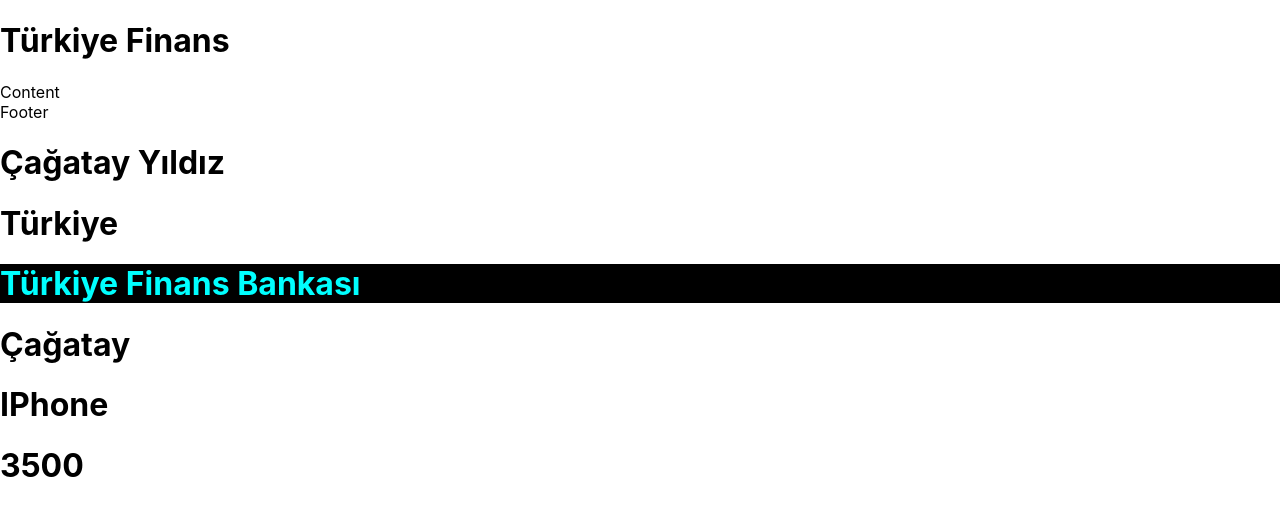
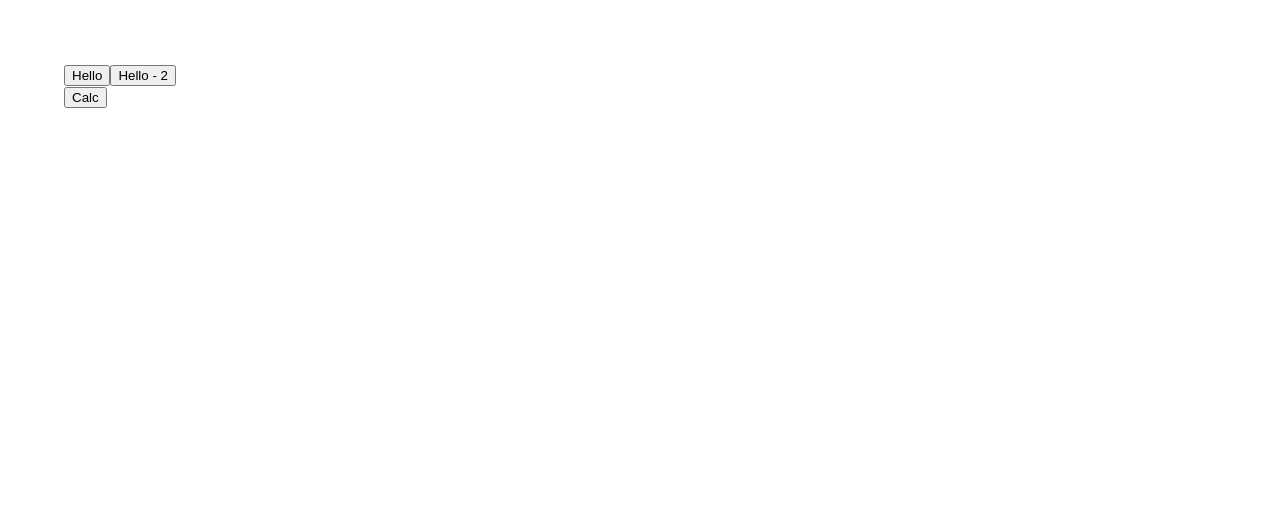
Before and after one commit to yakintech/tr-finans-react-tutorial-8, a React (Create React App) app: page / in a window 1280 px wide. Shown: the top 516 px of the page. Built offline with nearby package versions, Linux system fonts and the light colour scheme.

Commit message:
jsx sample

```diff
--- a/public/index.html
+++ b/public/index.html
@@ -26,7 +26,7 @@
     -->
     <title>React App</title>
   </head>
-  <body>
+  <body style="padding: 5%;">
     <noscript>You need to enable JavaScript to run this app.</noscript>
     <div id="root"></div>
     <!--
--- a/src/App.tsx
+++ b/src/App.tsx
@@ -1,19 +1,10 @@
-import React from 'react';
-import Header from './components/Header';
-import Content from './components/Content';
-import Footer from './components/Footer';
-import JsxSample from './components/JsxSample';
+import JsxSample3 from "./components/JsxSample3";
 
 
 function App() {
 
-
-
   return <>
-       <Header></Header>
-       <Content></Content>
-       <Footer></Footer>
-       <JsxSample></JsxSample>
+      <JsxSample3/>
   </>
 }
 
--- /dev/null
+++ b/src/components/JsxSample3.tsx
@@ -0,0 +1,26 @@
+import React from 'react'
+
+function JsxSample3() {
+
+
+    const hello = () => {
+        alert("Hello Türkiye Finans!")
+    }
+
+    const calc = (price: number) => {
+        alert(price * 1.2)
+    }
+
+    //Aşağıdaki button click olduğunda ekrana "HELLO TÜRKİYE FİNANS" yazsın
+    return (<>
+        <button onClick={hello}>Hello</button>
+        <button onClick={() => hello()}>Hello - 2</button>
+
+        <div>
+            <button onClick={() => calc(20)}>Calc</button>
+        </div>
+    </>
+    )
+}
+
+export default JsxSample3
```
Also changed, not shown: js/arrowFunctions.html (added, +29 -0 lines), js/mapSample.html (added, +21 -0 lines), src/components/JsxSample2.tsx (added, +25 -0 lines).
